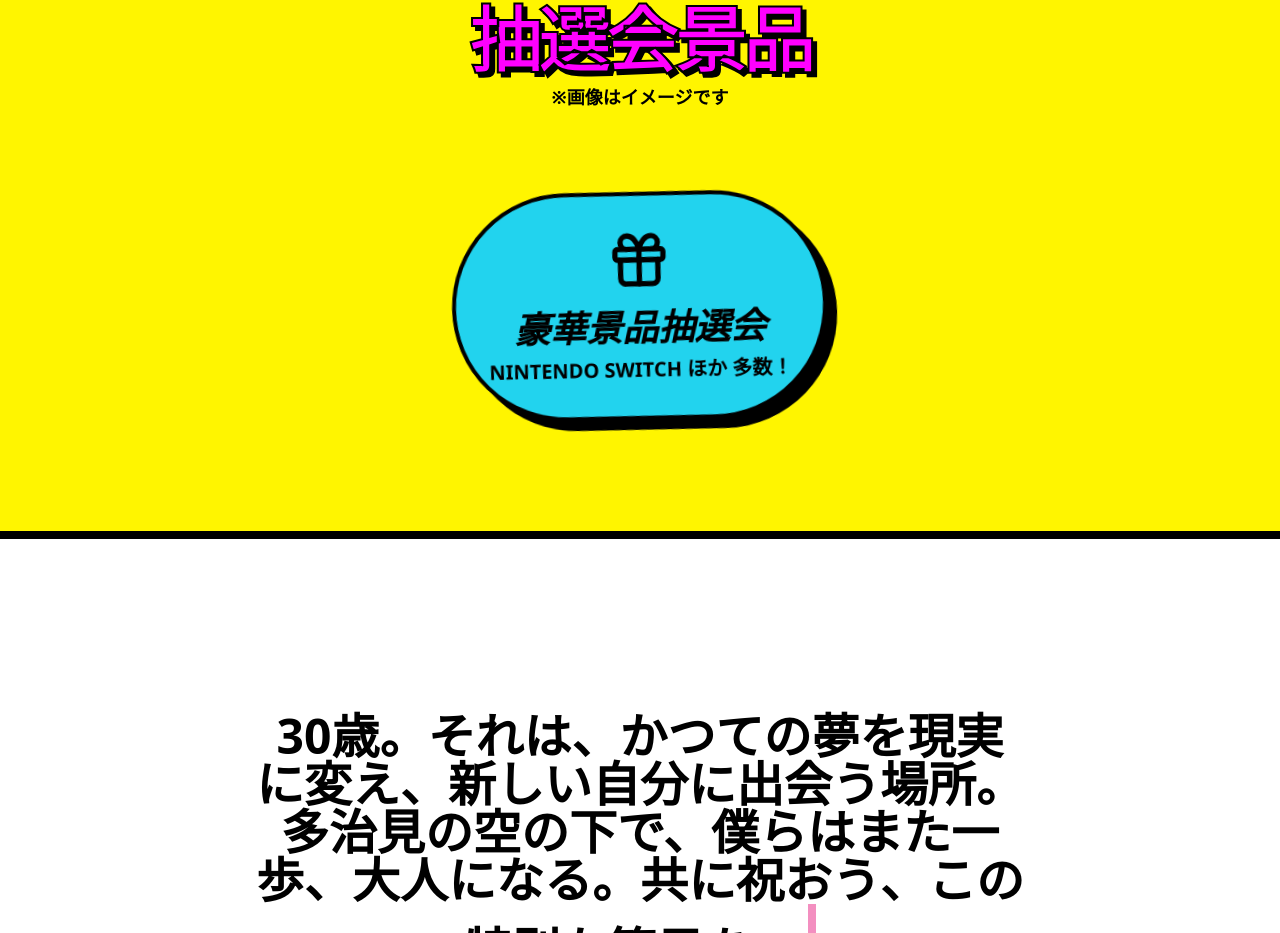
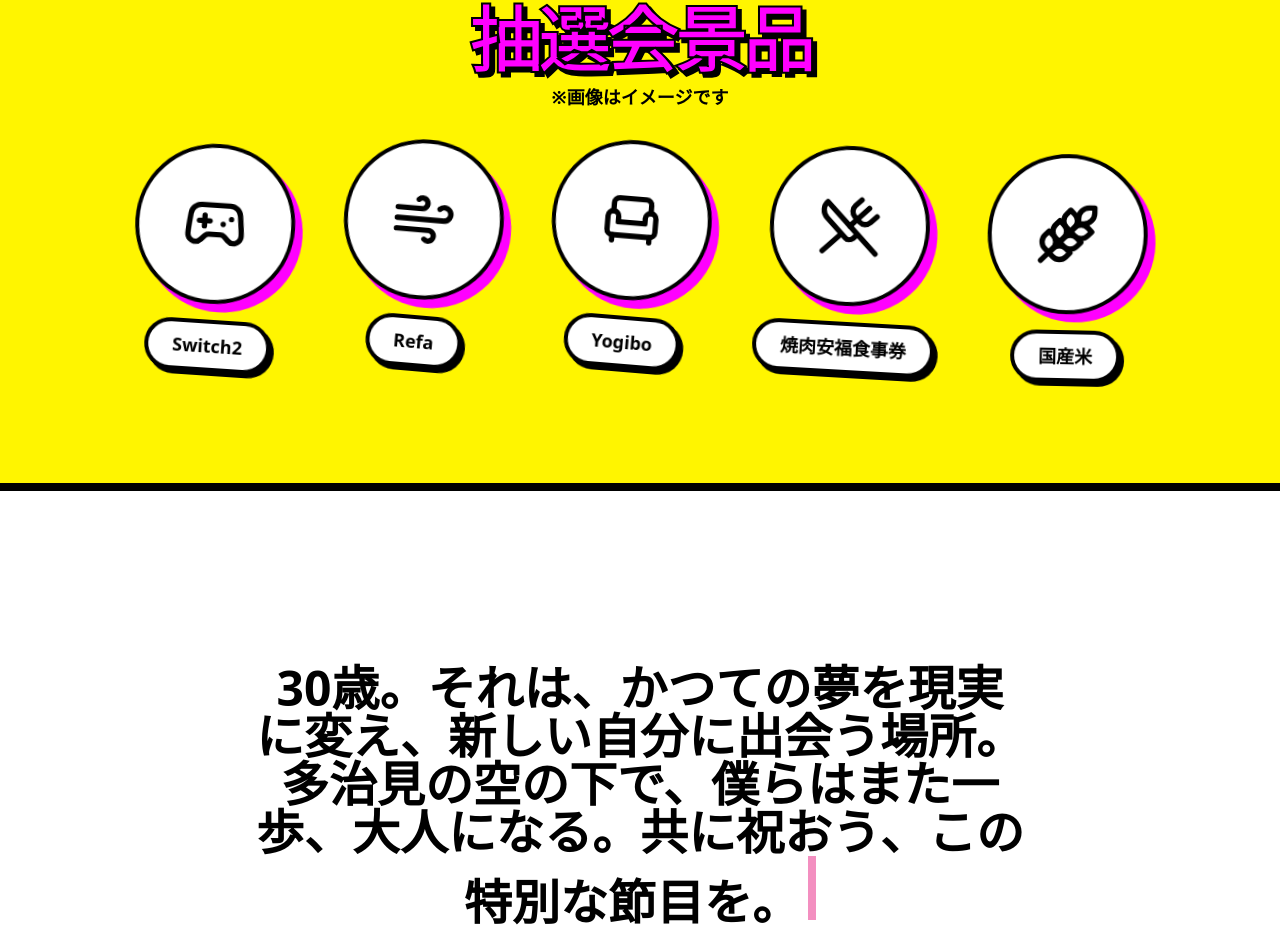
Before and after one commit to reliefhideyori/misoji8, a React (Vite) app: page / in a window 1280 px wide. Shown: the part 3529-4462 px from the top of the page. Built offline with nearby package versions, Linux system fonts and the light colour scheme.

Commit message:
景品セクションをアイコンリストに戻す

```diff
--- a/src/App.jsx
+++ b/src/App.jsx
@@ -361,12 +361,23 @@
                         <p className="font-bold text-lg text-black">※画像はイメージです</p>
                     </div>
 
-                    <div className="animate-float inline-block mt-12">
-                        <div className="bg-cyan-400 border-4 border-black p-8 rounded-full shadow-[10px_10px_0px_#000] rotate-[-5deg]">
-                            <Gift size={64} className="mx-auto mb-4" />
-                            <h3 className="text-4xl font-black italic">豪華景品抽選会</h3>
-                            <p className="text-xl font-bold mt-2">NINTENDO SWITCH ほか 多数！</p>
-                        </div>
+                    <div className="flex flex-wrap justify-center gap-8 md:gap-12 mt-12">
+                        {[
+                            { name: "Switch2", icon: Gamepad2, rotate: "rotate-[-3deg]" },
+                            { name: "Refa", icon: Wind, rotate: "rotate-[2deg]" },
+                            { name: "Yogibo", icon: Armchair, rotate: "rotate-[-2deg]" },
+                            { name: "焼肉安福食事券", icon: UtensilsCrossed, rotate: "rotate-[3deg]" },
+                            { name: "国産米", icon: Wheat, rotate: "rotate-[-1deg]" }
+                        ].map((item, idx) => (
+                            <div key={idx} className={`flex flex-col items-center gap-4 ${item.rotate} animate-float`} style={{ animationDelay: `${idx * 0.5}s` }}>
+                                <div className="w-32 h-32 md:w-40 md:h-40 bg-white border-4 border-black rounded-full flex items-center justify-center shadow-[8px_8px_0px_#FF00FF] hover:scale-110 transition-transform">
+                                    <item.icon size={64} className="text-black" />
+                                </div>
+                                <div className="bg-white border-4 border-black px-6 py-2 rounded-full font-black text-lg shadow-[4px_4px_0px_#000]">
+                                    {item.name}
+                                </div>
+                            </div>
+                        ))}
                     </div>
 
                 </div>
```
